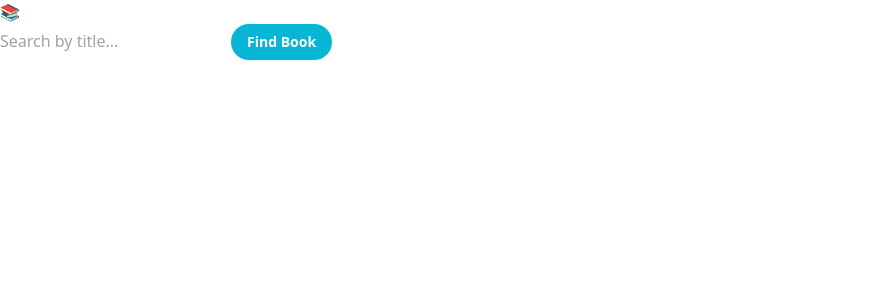
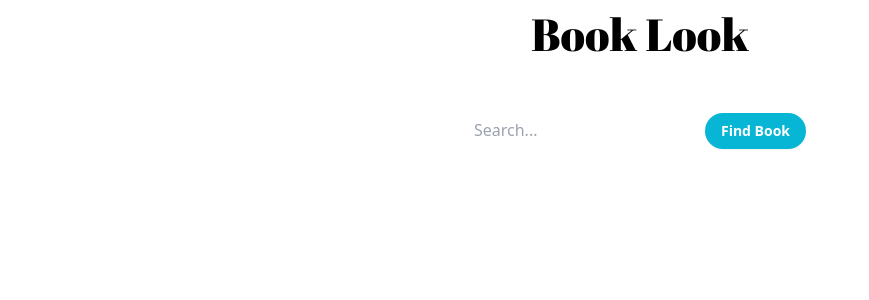
Before and after one commit to kaitlyngreve/nextjs-booklook, a Next.js app: page /books/search in a window 1280 px wide. Shown: the top 300 px of the page, without its empty margins (0-869 px from the left). Built offline with nearby package versions, Linux system fonts and the light colour scheme.

Commit message:
changed what is seen during login / logged out

```diff
--- a/package.json
+++ b/package.json
@@ -22,6 +22,7 @@
   "devDependencies": {
     "autoprefixer": "^10.4.13",
     "postcss": "^8.4.21",
+    "sass": "^1.58.3",
     "tailwindcss": "^3.2.7"
   }
 }
--- a/src/components/hero.js
+++ b/src/components/hero.js
@@ -2,7 +2,7 @@ import styles from './hero.module.css'
 
 export default function Hero() {
     return (
-        <div>
+        <div className={styles.heroContainer}>
             <h1 className={styles.header}>Book Look</h1>
         </div>
     )
--- a/src/components/hero.module.css
+++ b/src/components/hero.module.css
@@ -2,9 +2,14 @@
 
 /* font-family: 'Space Mono', monospace; */
 
+.heroContainer {
+    display: flex;
+    flex-direction: column;
+    justify-content: center;
+    text-align: center;
+}
+
 .header {
     font-size: 45px;
     font-family: 'Abril Fatface', cursive;
-    text-align: center;
-    display: flex;
 }
--- a/src/pages/login.js
+++ b/src/components/login.js
@@ -1,4 +1,4 @@
-import { auth } from "./firebase-config";
+import { auth } from "../pages/firebase-config";
 import { signInWithPopup, GoogleAuthProvider } from "firebase/auth";
 
 export default function Login() {
--- a/src/pages/signout.js
+++ b/src/components/signout.js
@@ -1,4 +1,4 @@
-import { auth } from "./firebase-config";
+import { auth } from "../pages/firebase-config";
 
 export default function Signout() {
 
--- a/src/pages/books/search-books.js
+++ b/src/pages/books/search-books.js
@@ -1,16 +1,17 @@
-
+import searchbarStyles from '/src/styles/searchbar.module.css';
 
 export default function SearchBooks({ searchBooks, handleSearchBooks, setBooksByQuery }) {
 
     return (
-        <div>
+        <div className={searchbarStyles.container}>
             <form onSubmit={setBooksByQuery}>
                 <input
                     type='text'
-                    placeholder="Search by title..."
+                    placeholder="Search..."
                     value={searchBooks}
                     onChange={handleSearchBooks}
                     name="searchInput"
+                    className={searchbarStyles.input}
                 />
                 <button type="submit" className="px-4 py-2 font-semibold text-sm bg-cyan-500 text-white rounded-full shadow-sm">Find Book</button>
             </form>
--- a/src/pages/books/search.js
+++ b/src/pages/books/search.js
@@ -3,6 +3,7 @@ import Head from 'next/head';
 import Link from 'next/link';
 import Book from './book';
 import SearchBooks from './search-books';
+import Hero from '@/components/hero';
 
 import bookStyles from '/src/styles/books.module.css';
 
@@ -30,8 +31,9 @@ export default function Books() {
             <Head>
                 <title>Search For Books</title>
             </Head>
-
-            <Link href={'/'}>📚</Link>
+            <Link href={'/'}>
+                <Hero />
+            </Link>
 
             <SearchBooks setBooksByQuery={setBooksByQuery} searchBooks={searchBooks} handleSearchBooks={handleSearchBooks} />
             <div className={bookStyles.bookGridWrapper}>
--- /dev/null
+++ b/src/pages/bookshelf.js
@@ -0,0 +1,15 @@
+import { useAuthState } from "react-firebase-hooks/auth";
+import { auth } from './firebase-config';
+
+import Link from "next/link";
+
+export default function Bookshelf() {
+    const [user] = useAuthState(auth);
+
+    return (
+        <div>
+            <h4>{user.displayName}</h4>
+            <Link href={'/'}>Back</Link>
+        </div>
+    )
+}
--- a/src/pages/index.js
+++ b/src/pages/index.js
@@ -3,8 +3,8 @@ import { auth } from './firebase-config';
 
 import Head from 'next/head'
 import Link from 'next/link';
-import Login from './login';
-import Signout from "./signout";
+import Login from '../components/login';
+import Signout from "../components/signout";
 import Hero from "src/components/hero.js"
 
 import styles from '/src/styles/mainPage.module.css';
@@ -26,6 +26,7 @@ export default function Home() {
           <div>
             <main>
               <Hero />
+              <Link href={'/bookshelf'}>My Bookshelf</Link>
               <Link href={'/books/search'}>Click Here</Link>
             </main>
           </div>
@@ -34,8 +35,10 @@ export default function Home() {
         :
         <>
           <Head>
-            <title>Login to BookLook</title>
+            <title>Book Look</title>
           </Head>
+          <Hero />
+          <Link href={'/books/search'}>Click Here</Link>
           <Login />
         </>
       }
--- /dev/null
+++ b/src/styles/searchbar.module.css
@@ -0,0 +1,9 @@
+.container {
+    text-align: center;
+    padding-top: 45px;
+}
+
+.input {
+    outline: none;
+    background-color: transparent;
+}
```
Also changed, not shown: 1 other file (tests, documents, lock files or other folders).
